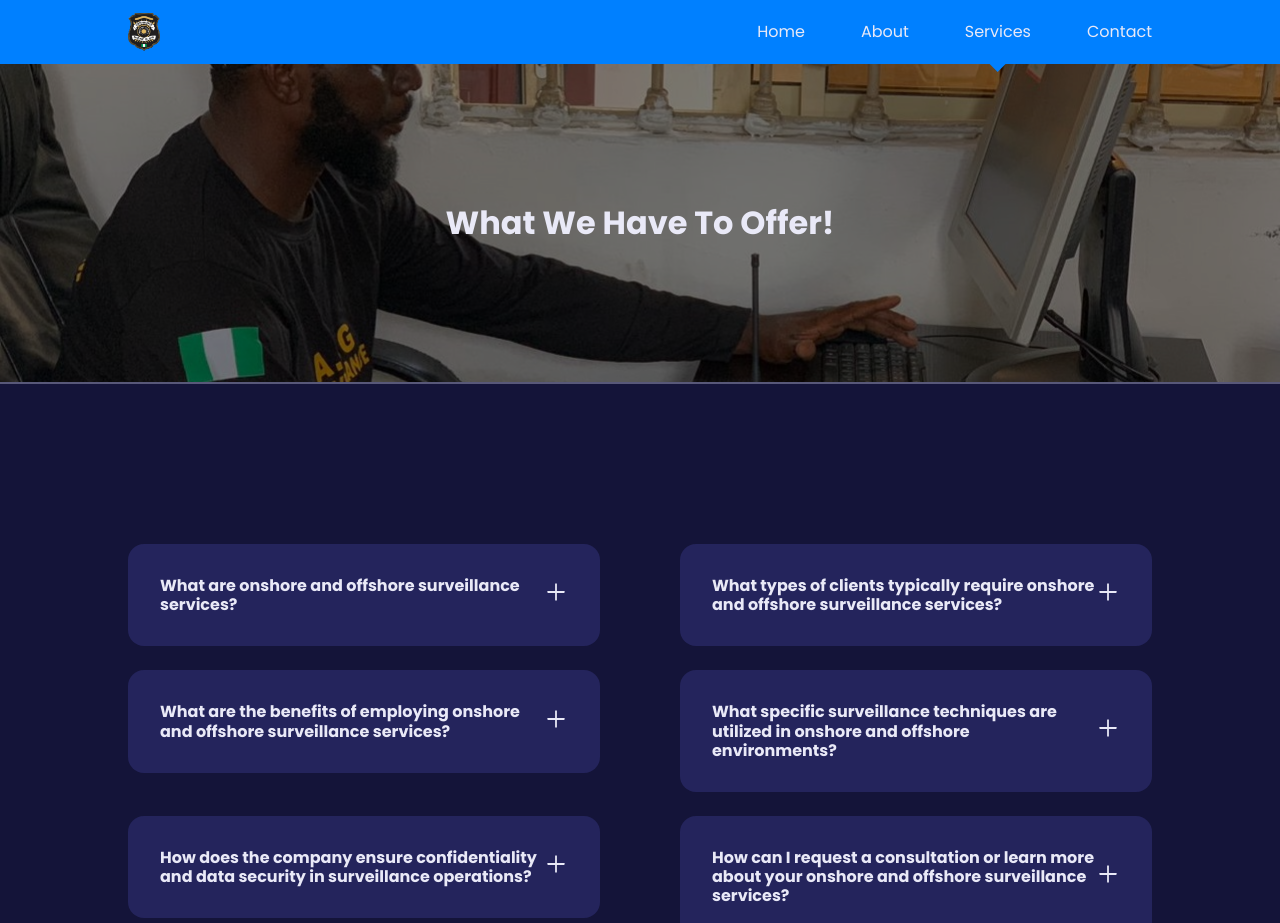
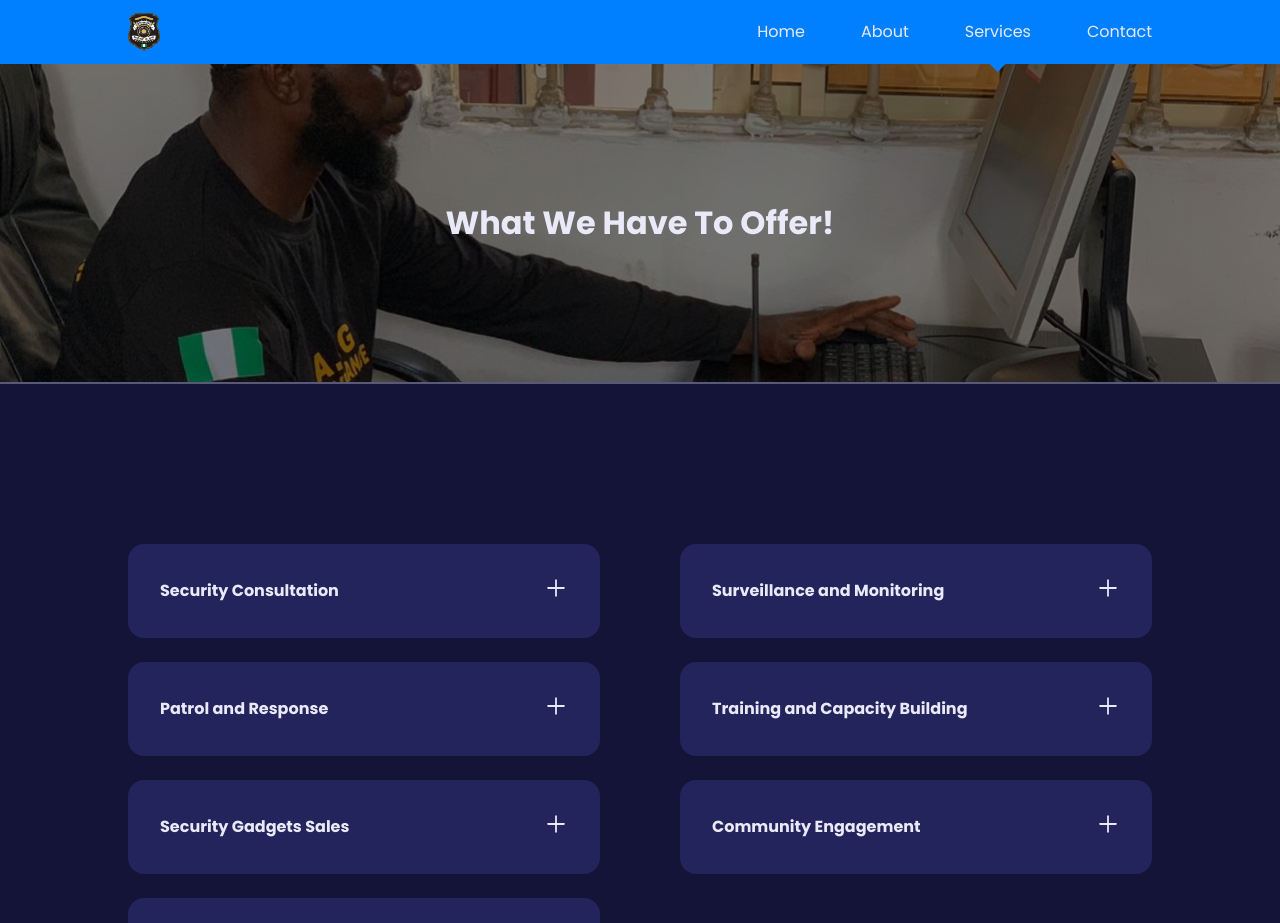
Before and after one commit to Kis123mas/amphibious_marine_guard, a React (Create React App) app: page /service in a window 1280 px wide. Shown: the top 923 px of the page. Built offline with nearby package versions, Linux system fonts and the light colour scheme.

Commit message:
added write up

```diff
--- a/src/components/Footer.jsx
+++ b/src/components/Footer.jsx
@@ -12,7 +12,7 @@ const Footer = () => {
                     <Link to='/' className='logo'>
                         <img src={Logo} alt='Footer Logo' />
                     </Link>
-                    <p>Lorem ipsum dolor sit amet consectetur adipisicing elit. Unde eius ipsum, corrupti ipsam sit dolor enim vitae facere doloribus? Vel expedita repellendus eum amet laboriosam cupiditate dolor maxime numquam iusto!</p>
+                    <p>We involve in the use of specialized equipment and technology to conduct surveillance and intelligence-gathering operations across both land and water environments.</p>
                     <div className='footer__socials'>
                         <a href='https://www.facebook.com/profile.php?id=61558337265320&mibextid=ZbWKwL' target='_blank' rel='noreferrer noopener'><FaFacebook/></a>
                         <a href='https://x.com/Amphibious7334?t=sNbhs2c6BMhxzOz2jS_DGg&s=09' target='_blank' rel='noreferrer noopener'><AiOutlineTwitter/></a>
--- a/src/data.js
+++ b/src/data.js
@@ -31,29 +31,29 @@ export const services = [
     {
         id: 1,
         icon: <SiOpenaigym/>,
-        title: "Service One",
-        info: "This is the day that the lord has made. We will rejoice!",
+        title: "Security Consultation",
+        info: "Offering expert advice and assessment on security measures tailored to the specific needs and challenges of clients.",
         path: "/service"
     },
     {
         id: 2,
         icon: <SiOpenaigym/>,
-        title: "Service Two",
-        info: "This is the day that the lord has made. We will rejoice!",
+        title: "Surveillance and Monitoring",
+        info: "Utilizing state-of-the-art technology and trained personnel to conduct comprehensive surveillance and monitoring operations aimed at detecting and preventing criminal activities.",
         path: "/service"
     },
     {
         id: 3,
         icon: <SiOpenaigym/>,
-        title: "Service Three",
-        info: "This is the day that the lord has made. We will rejoice!",
+        title: "Patrol and Response",
+        info: "Deploying highly skilled teams equipped with amphibious vehicles and specialized gear to patrol waterways, coastal areas, and rural regions, ensuring rapid response to security threats",
         path: "/service"
     },
     {
         id: 4,
         icon: <SiOpenaigym/>,
-        title: "Service Four",
-        info: "This is the day that the lord has made. We will rejoice!",
+        title: "Security Gadgets Sales",
+        info: "Offering a range of cutting-edge security gadgets and equipment, including surveillance cameras, drones, communication devices, and protective gear, to support the operations of other security agencies and private entities.",
         path: "/service"
     }
 ]
@@ -69,26 +69,26 @@ export const values = [
     {
         id: 1,
         icon: <SiOpenaigym/>,
-        title: "Versatility",
-        desc: "we are adaptable to various environments including coastal regions, rivers etc"
+        title: "Integrity",
+        desc: "Upholding honesty and ethical conduct in all operations."
     },
     {
         id: 2,
         icon: <SiOpenaigym/>,
-        title: "Persistent Surveillance",
-        desc: "We have the capability to maintain continuous surveillance over an area of interest."
+        title: "Collaboration",
+        desc: "Recognizing the power of collective action, fostering partnerships with local communitie."
     },
     {
         id: 3,
         icon: <SiOpenaigym/>,
-        title: "Environmental Awareness",
-        desc: "We understand and mitigate the impact of environmental factors for mission success."
+        title: "Innovation",
+        desc: "Embracing creativity and technological advancements to develop effective solution."
     },
     {
         id: 4,
         icon: <SiOpenaigym/>,
-        title: "Stealth",
-        desc: "We have the ability to conduct surveillance covertly is essential for gathering intelligence without alerting targets."
+        title: "Commitment",
+        desc: "Demonstrating unwavering dedication to the safety and well-being of the Niger Delta region and beyond."
     }
 ]
 
@@ -190,32 +190,37 @@ export const testimonials = [
 export const work = [
     {
         id: 1,
-        title: "What are onshore and offshore surveillance services?",
-        desc: "Onshore surveillance services involve monitoring and protecting assets, facilities, or individuals within a specific geographic area on land, while offshore surveillance services extend this protection to maritime environments such as ports, offshore installations, or shipping lanes."
+        title: "Security Consultation",
+        desc: "Offering expert advice and assessment on security measures tailored to the specific needs and challenges of clients, including businesses, communities, and government agencies."
     },
     {
         id: 2,
-        title: "What types of clients typically require onshore and offshore surveillance services?",
-        desc: "Clients can vary from government agencies, private corporations, shipping companies, oil and gas operators, to maritime ports and facilities seeking to safeguard their assets, infrastructure, and personnel from security threats."
+        title: "Surveillance and Monitoring",
+        desc: "Utilizing state-of-the-art technology and trained personnel to conduct comprehensive surveillance and monitoring operations aimed at detecting and preventing criminal activities."
     },
     {
         id: 3,
-        title: "What are the benefits of employing onshore and offshore surveillance services?",
-        desc: "These services help deter criminal activities such as theft, vandalism, and unauthorized access, enhance safety and security protocols, provide real-time monitoring and response to incidents, and ensure compliance with regulatory requirements in both onshore and offshore environments."
+        title: "Patrol and Response",
+        desc: "Deploying highly skilled teams equipped with amphibious vehicles and specialized gear to patrol waterways, coastal areas, and rural regions, ensuring rapid response to security threats."
     },
     {
         id: 4,
-        title: "What specific surveillance techniques are utilized in onshore and offshore environments?",
-        desc: "Surveillance techniques may include the use of CCTV systems, thermal imaging cameras, drones, satellite monitoring, motion sensors, access control systems, and manned security patrols tailored to the unique challenges of each environment."
+        title: "Training and Capacity Building",
+        desc: "Providing training programs and capacity-building initiatives to enhance the skills and knowledge of security personnel, community members, and law enforcement agencies.."
     },
     {
         id: 5,
-        title: "How does the company ensure confidentiality and data security in surveillance operations?",
-        desc: "Our company adheres to strict protocols and industry best practices to safeguard sensitive information collected during surveillance operations. This includes encrypted communication channels, restricted access to data, and compliance with relevant data protection regulations."
+        title: "Security Gadgets Sales",
+        desc: "Offering a range of cutting-edge security gadgets and equipment, including surveillance cameras, drones, communication devices, and protective gear, to support the operations of other security agencies and private entities."
     },
     {
         id: 6,
-        title: "How can I request a consultation or learn more about your onshore and offshore surveillance services?",
-        desc: "To learn more about our services or to request a consultation, please contact our team through our website, email, or phone. We would be happy to discuss your security needs and provide tailored solutions to meet your requirements."
+        title: "Community Engagement",
+        desc: "Engaging with local communities through outreach programs, awareness campaigns, and partnership initiatives to foster cooperation, trust, and collaboration in tackling security challenges."
+    },
+    {
+        id: 7,
+        title: "Crisis Management",
+        desc: "Developing and implementing comprehensive crisis management plans to effectively respond to emergencies, natural disasters, and security incidents, minimizing risk and mitigating potential damages."
     }
 ]
```
Also changed, not shown: src/pages/about/About.jsx (+8 -7 lines).
